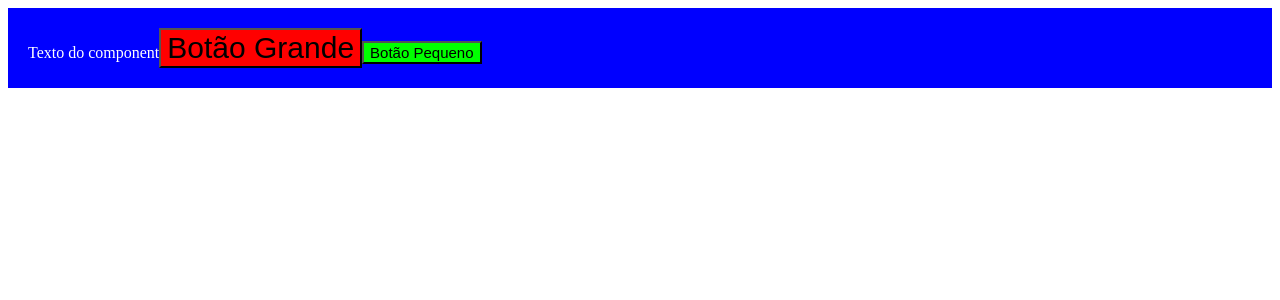
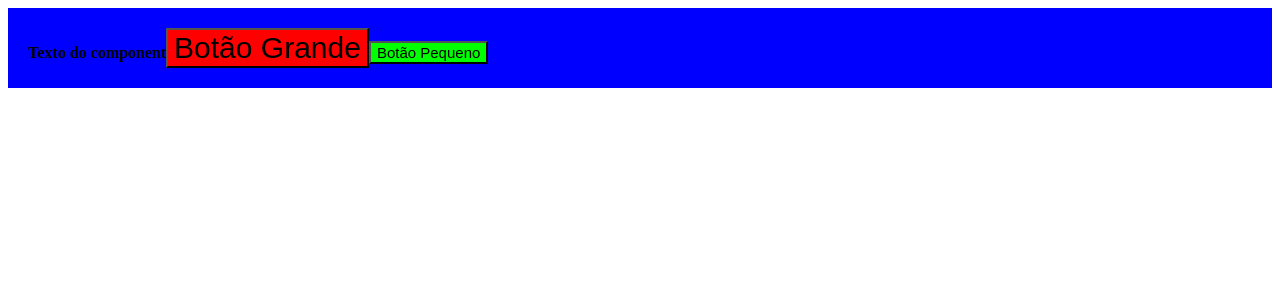
Before and after one commit to dieegobs/lista-estilizacao, a React (Vite) app: page / in a window 1280 px wide. Shown: the top 300 px of the page. Built offline with nearby package versions, Linux system fonts and the light colour scheme.

Commit message:
Estilizando filhos do componente

```diff
--- a/src/App.jsx
+++ b/src/App.jsx
@@ -6,7 +6,9 @@ import * as C from './AppStyles';
 const App = () => {
     return (
         <C.Container >
-           Texto do component
+           <span>Texto do component</span>
+
+
            <C.Botao bg="#FF0000">Botão Grande</C.Botao>
            <C.Botao bg="#00FF00" small>Botão Pequeno</C.Botao>
         </C.Container>
--- a/src/AppStyles.ts
+++ b/src/AppStyles.ts
@@ -5,6 +5,12 @@ export const Container = styled.div`
     color: white;
     padding: 20px;
 
+
+    span {
+        font-weight: bold;
+        color: #000;
+    }
+
 `;
 
 export const Botao = styled.button`
```
